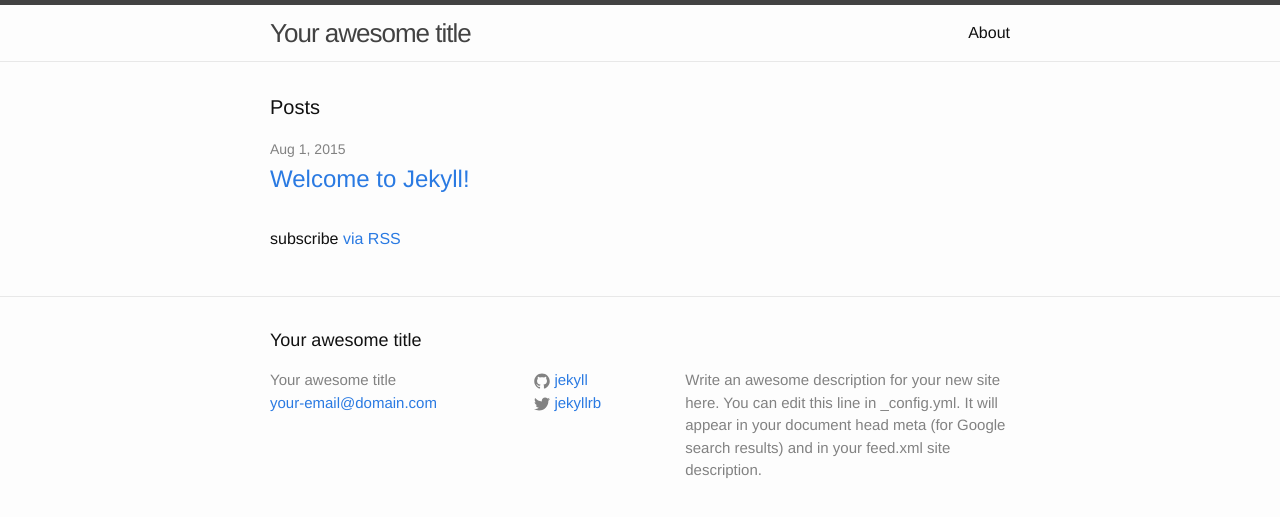
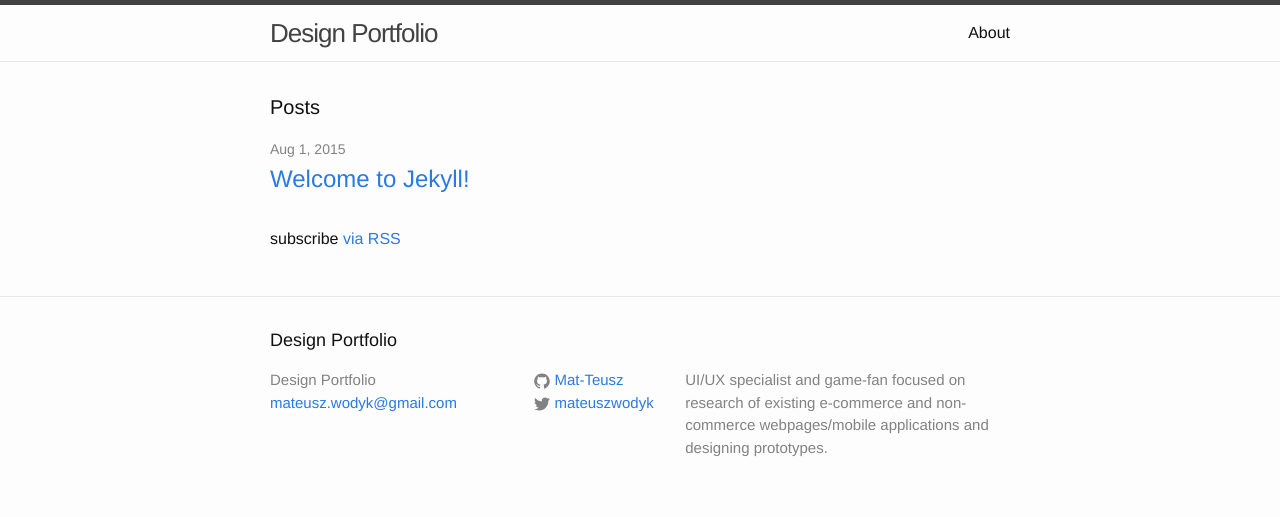
Before and after one commit to Mat-Teusz/portfolio, a Jekyll site: the page built from index.html, in a window 1280 px wide. Shown: the top 517 px of the page. Built offline with Jekyll 4.4.1, drawn with Linux system fonts in a browser that asks for light colours.

Commit message:
'Config_settings_for_site'

```diff
--- a/_config.yml
+++ b/_config.yml
@@ -1,14 +1,25 @@
 # Site settings
-title: Your awesome title
-email: your-email@domain.com
+title: Design Portfolio
+email: mateusz.wodyk@gmail.com
 description: > # this means to ignore newlines until "baseurl:"
-  Write an awesome description for your new site here. You can edit this
-  line in _config.yml. It will appear in your document head meta (for
-  Google search results) and in your feed.xml site description.
+  UI/UX specialist and game-fan focused on research of existing e-commerce and non-commerce webpages/mobile applications and designing prototypes.
 baseurl: "" # the subpath of your site, e.g. /blog/
-url: "http://yourdomain.com" # the base hostname & protocol for your site
-twitter_username: jekyllrb
-github_username:  jekyll
+url: "http://example.com" # the base hostname & protocol for your site
+twitter_username: mateuszwodyk
+github_username: Mat-Teusz
+google_username: mateuszwodyk
+
+permalink: /:categories/:title
+
+links:
+ - title: about
+   url: /about
+ - title: work
+   url: /work
+ - title: articles
+   url: /articles
+ - title: hire me
+   url: /hire-me
 
 # Build settings
 markdown: kramdown
```
